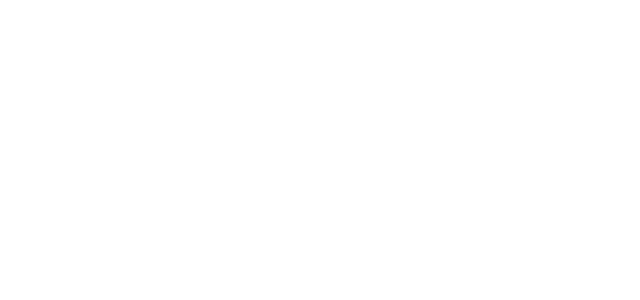
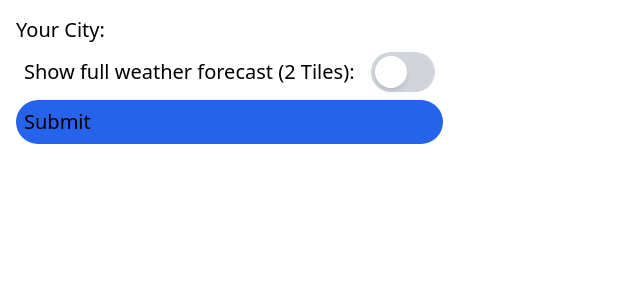
Before and after one commit to jonarivado/smart-mirror-phone-app, an Angular app: page /weathersettings in a window 1280 px wide. Before the commit this address led to /. Shown: the top 300 px of the page, without its empty margins (0-640 px from the left). Built offline with nearby package versions, Linux system fonts and the light colour scheme.

Commit message:
added very sporadic weather settings

```diff
--- a/src/app/app-routing.module.ts
+++ b/src/app/app-routing.module.ts
@@ -1,5 +1,6 @@
 import { NgModule } from '@angular/core';
 import { RouterModule, Routes } from '@angular/router';
+import { WeatherSettingsComponent } from './components/component-settings/weather-settings/weather-settings.component';
 
 import { DashboardComponent } from "./components/dashboard/dashboard.component";
 import { SettingsComponent } from './components/settings/settings.component';
@@ -7,6 +8,7 @@
 const routes: Routes = [
   {path: 'dashboard', component: DashboardComponent},
   {path: 'settings', component: SettingsComponent},
+  {path: 'weathersettings', component: WeatherSettingsComponent},
 ];
 
 @NgModule({
--- /dev/null
+++ b/src/app/components/component-settings/weather-settings/weather-settings.component.html
@@ -0,0 +1,14 @@
+<div class="flex justify-items-center align-items-center text-xl p-4">
+    <form [formGroup]="form" (ngSubmit)="onSubmit()">
+            <label>Your City:</label>
+            <input type="text" formControlName="city">
+            <label class="relative flex justify-between items-center group p-2 text-xl">
+                Show full weather forecast (2 Tiles):
+                <input formControlName="showFull" type="checkbox" class="absolute left-1/2 -translate-x-1/2 w-full h-full peer appearance-none rounded-md" />
+                <span class="w-16 h-10 flex items-center flex-shrink-0 ml-4 p-1 bg-gray-300 rounded-full duration-300 ease-in-out peer-checked:bg-green-400 after:w-8 after:h-8 after:bg-white after:rounded-full after:shadow-md after:duration-300 peer-checked:after:translate-x-6 "></span>
+              </label>
+              <div class="bg-blue-600 rounded-full p-2">
+              <button type="submit" [disabled]="!form.valid">Submit</button>
+            </div>
+    </form>
+</div>
--- /dev/null
+++ b/src/app/components/component-settings/weather-settings/weather-settings.component.ts
@@ -0,0 +1,25 @@
+import { Component, OnInit } from '@angular/core';
+import { FormGroup, FormControl, Validators, FormBuilder } from '@angular/forms';
+@Component({
+  selector: 'app-weather-settings',
+  templateUrl: './weather-settings.component.html',
+  styleUrls: ['./weather-settings.component.scss']
+})
+export class WeatherSettingsComponent implements OnInit {
+
+  form = new FormGroup({
+    city: new FormControl('', Validators.required),
+    showFull: new FormControl(false)
+  });
+
+  onSubmit() {
+    console.log(this.form.value);
+  }
+
+
+  constructor() { }
+
+  ngOnInit(): void {
+  }
+
+}
```
Also changed, not shown: src/app/app.module.ts (+7 -2 lines), src/app/components/component-settings/weather-settings/weather-settings.component.scss (added), 1 other file (tests, documents, lock files or other folders).
